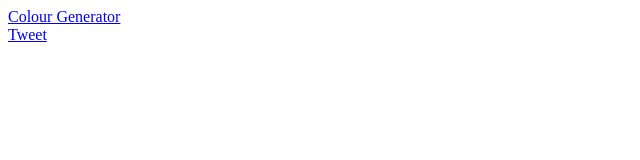
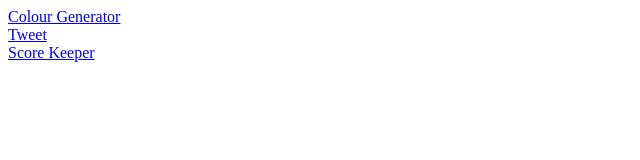
Before and after one commit to VishalSahu/Web-Development, a plain HTML site: page index.html in a window 1280 px wide. Shown: the whole page, without its empty margins (0-640 px from the left). Drawn offline with Linux system fonts and the light colour scheme.

Commit message:
added 1 more project

```diff
--- a/index.html
+++ b/index.html
@@ -10,5 +10,7 @@
     <a href="/Web-Development/Generate%20Color/color.html">Colour Generator</a>
 	<br>
     <a href="/Web-Development/Tweets/tweet.html">Tweet</a>
+    <br>
+    <a href="/Web-Development/Score-Keeper/score.html">Score Keeper</a>
 </body>
 </html>
```
